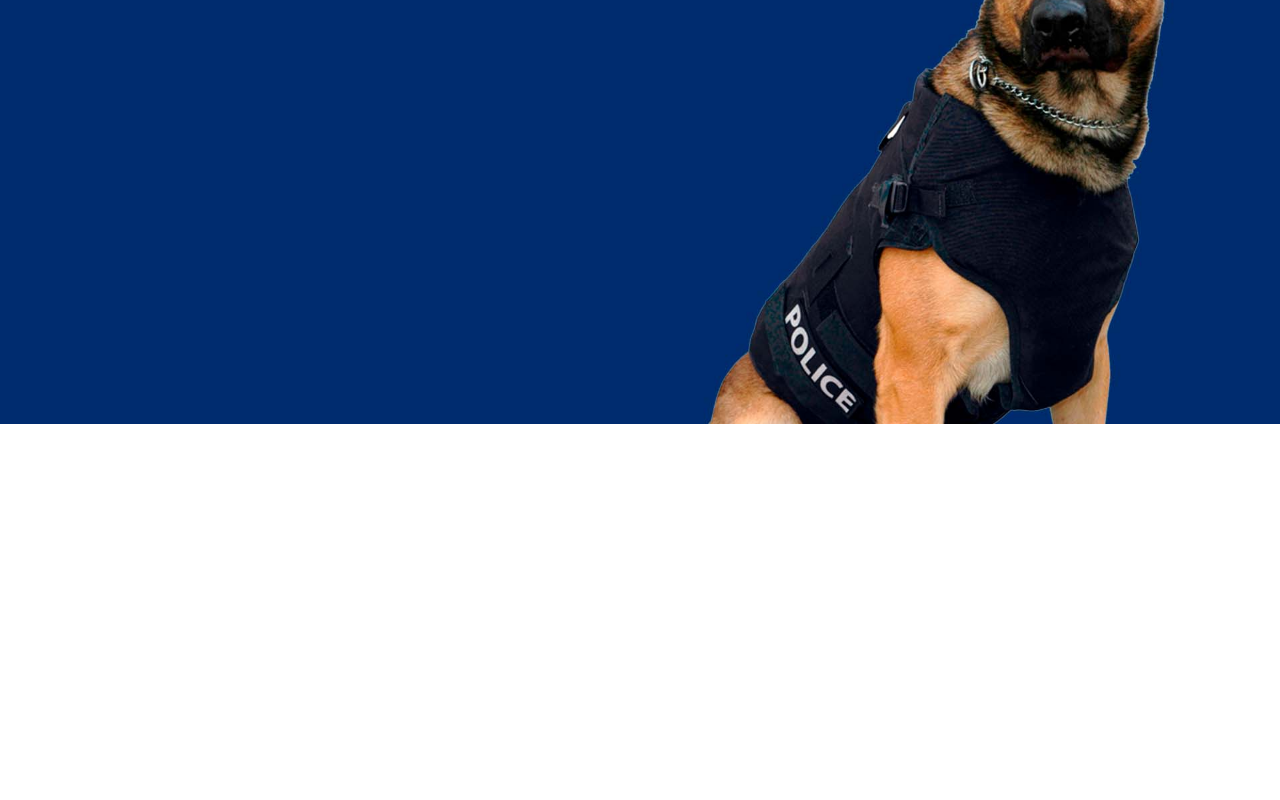
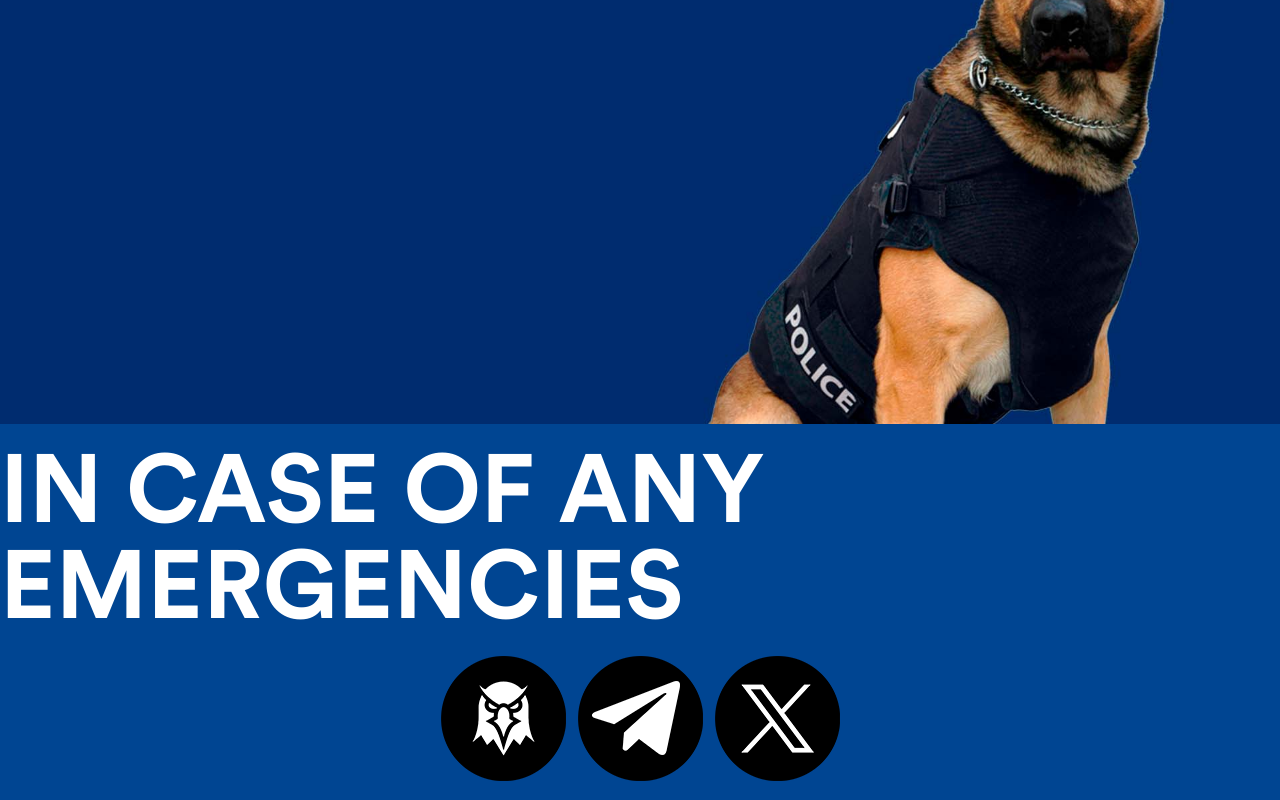
Before and after one commit to shevtsov-dmitry/pumpfun, a React (Vite) app in the folder police-department/: page / in a window 1280 px wide. Shown: the part 1717-2517 px from the top of the page. Before the commit the page ends 2141 px from the top, so only its background shows below. Built offline with nearby package versions, Linux system fonts and the light colour scheme.

Commit message:
feat: design footer

```diff
--- a/police-department/src/App.jsx
+++ b/police-department/src/App.jsx
@@ -42,6 +42,14 @@ function App() {
                 </div>
                 <img src={'images/our-mission.jpg'} alt={'our-mission'} />
             </div>
+            <footer className={"bg-[#004592] py-[1.5%] flex items-center justify-center flex-col gap-5"}>
+                <h1 className={"font-circ-bold text-8xl"}>IN CASE OF ANY EMERGENCIES</h1>
+                <ul id={"icons"} className={"flex gap-3"}>
+                    <img src={"images/icon-dex.png"} alt={"icon-dex"}/>
+                    <img src={"images/icon-tground.png"} alt={"icon-tground"}/>
+                    <img src={"images/icon-x.png"} alt={"icon-twitter"}/>
+                </ul>
+            </footer>
         </div>
     )
 }
```
